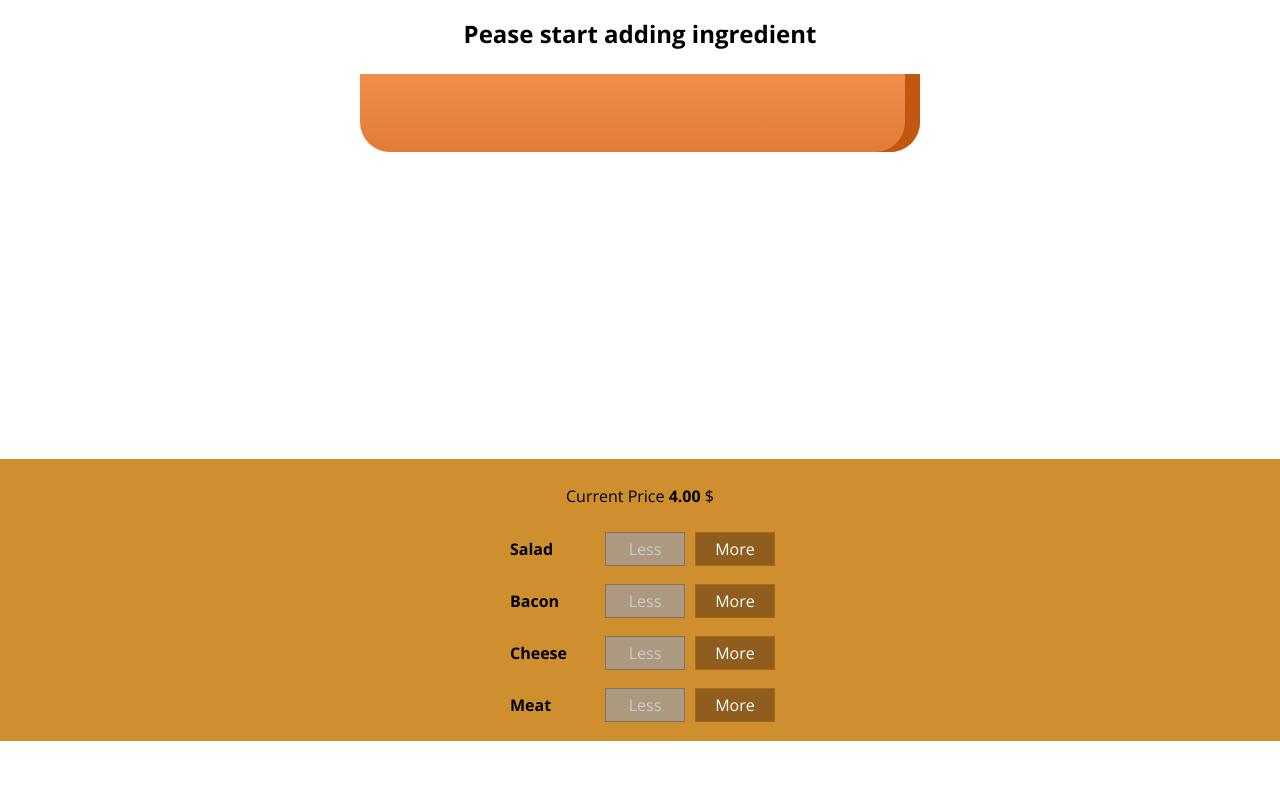
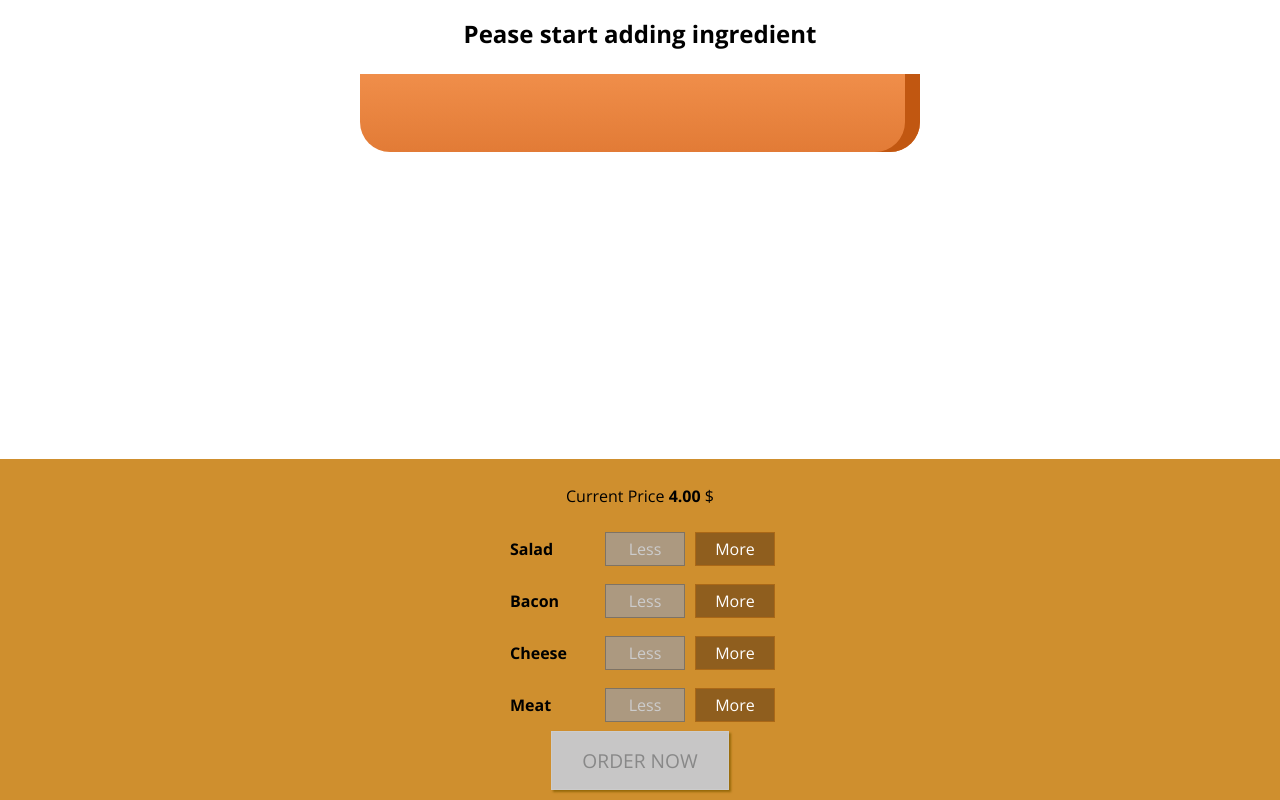
Before and after one commit to fayssalaitb/burger-app, a React (Create React App) app: page / in a window 1280 px wide. Shown: the part 179-979 px from the top of the page. Before the commit the page ends 920 px from the top, so only its background shows below. Built offline with nearby package versions, Linux system fonts and the light colour scheme.

Commit message:
added a check out button with some functionality

```diff
--- a/src/components/Burger/BuildControls/BuildControls.js
+++ b/src/components/Burger/BuildControls/BuildControls.js
@@ -23,6 +23,9 @@
         disabled={props.disabledInfo[ctrl.type]}
       />
     ))}
+    <button className={classes.OrderButton} disabled={!props.purchaseable}>
+      ORDER NOW
+    </button>
   </div>
 );
 export default buildControls;
--- a/src/components/Burger/BuildControls/BuildControls.module.css
+++ b/src/components/Burger/BuildControls/BuildControls.module.css
@@ -8,3 +8,44 @@
   margin: auto;
   padding: 10px 0;
 }
+.OrderButton {
+  background-color: #dad735;
+  outline: none;
+  cursor: pointer;
+  border: 1px solid #966909;
+  color: #966909;
+  font-family: inherit;
+  font-size: 1.2em;
+  padding: 15px 30px;
+  box-shadow: 2px 2px 2px #966909;
+}
+
+.OrderButton:hover,
+.OrderButton:active {
+  background-color: #a0db41;
+  border: 1px solid #966909;
+  color: #966909;
+}
+
+.OrderButton:disabled {
+  background-color: #c7c6c6;
+  cursor: not-allowed;
+  border: 1px solid #ccc;
+  color: #888888;
+}
+
+.OrderButton:not(:disabled) {
+  animation: enable 0.3s linear;
+}
+
+@keyframes enable {
+  0% {
+    transform: scale(1);
+  }
+  60% {
+    transform: scale(1.1);
+  }
+  100% {
+    transform: scale(1);
+  }
+}
--- a/src/containers/BurgerBuilder/BurgerBuilder.js
+++ b/src/containers/BurgerBuilder/BurgerBuilder.js
@@ -18,7 +18,17 @@
       cheese: 0,
       meat: 0
     },
-    totalPrice: 4
+    totalPrice: 4,
+    purchaseable: false
+  };
+  updatePurchaseState = ingredients => {
+    const sum = Object.keys(ingredients).reduce(
+      (sum, key) => ingredients[key] + sum,
+      0
+    );
+    console.log(sum);
+    this.setState({ purchaseable: sum > 0 });
+    console.log("after", sum);
   };
   addIngredientHandler = type => {
     const oldCount = this.state.ingredients[type];
@@ -31,6 +41,10 @@
     const oldPrice = this.state.totalPrice;
     const newPrice = oldPrice + priceAddition;
     this.setState({ totalPrice: newPrice, ingredients: updatedIngredients });
+    this.setState({ totalPrice: newPrice, ingredients: updatedIngredients });
+    console.log(updatedIngredients);
+    this.updatePurchaseState(updatedIngredients);
+    console.log(this.state);
   };
   removeIngredientHandler = type => {
     const oldCount = this.state.ingredients[type];
@@ -46,6 +60,7 @@
     const oldPrice = this.state.totalPrice;
     const newPrice = oldPrice - priceAddition;
     this.setState({ totalPrice: newPrice, ingredients: updatedIngredients });
+    this.updatePurchaseState(updatedIngredients);
   };
   render() {
     const disabledInfo = { ...this.state.ingredients };
@@ -60,6 +75,7 @@
           ingredientAdded={this.addIngredientHandler}
           ingredientRemoved={this.removeIngredientHandler}
           disabledInfo={disabledInfo}
+          purchaseable={this.state.purchaseable}
           price={this.state.totalPrice}
         />
       </Aux>
```
